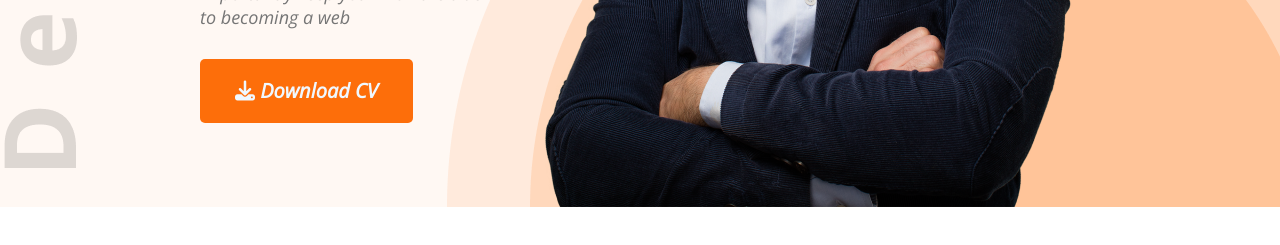
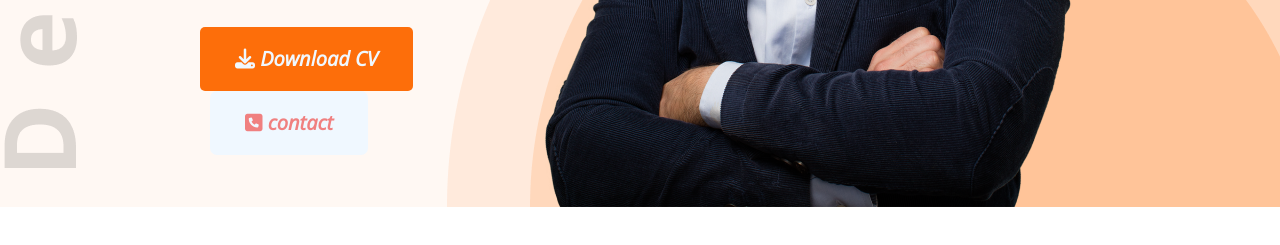
Before and after one commit to SaAbdullah131/Developer_Portfolio_simple, a plain HTML site: page index.html in a window 1280 px wide. Shown: the part 633-878 px from the top of the page. Drawn offline with nearby package versions, Linux system fonts and the light colour scheme.

Commit message:
simple developer portfolio build

```diff
--- a/index.html
+++ b/index.html
@@ -27,6 +27,7 @@
             <h1 class="banner-title">Mary Hardy</h1>
             <p class="banner-description">Now, it's your turn. Stop failing to achieve your goals. Here are three simple steps to put you — and more importantly keep you — on the track to becoming a web</p>
             <button class="btn-primary"><i class="fa-solid fa-download"></i> Download CV</button>
+            <button class="btn-secondary"><i class="fa-solid fa-square-phone"></i> contact</button>
         </div>
         <img src="images/hardy.png" alt="Mary Hardy">
     </div>
@@ -146,6 +147,7 @@
         </div>
         <div class="resume-button">
             <button class="btn-primary"style="text-align:center"><i class="fa-solid fa-download"></i> Download CV</button>
+
         </div>
        </section>
     </main>
--- a/styles/portfolio.css
+++ b/styles/portfolio.css
@@ -17,6 +17,17 @@
     padding:18px 35px;
     color:aliceblue
 }
+.btn-secondary{
+     font-weight: 600;
+     font-size:20px;
+     height: 64px;
+    color:lightcoral;
+    background-color:aliceblue;
+    border: 0px;
+    border-radius: 7px;
+    padding:18px 35px;
+    margin-left:10px;
+    }
 .header{
     background:#FFF8F3 ;
     background-image: url(../images/header_bg.png),url(../images/developer.png);
```
